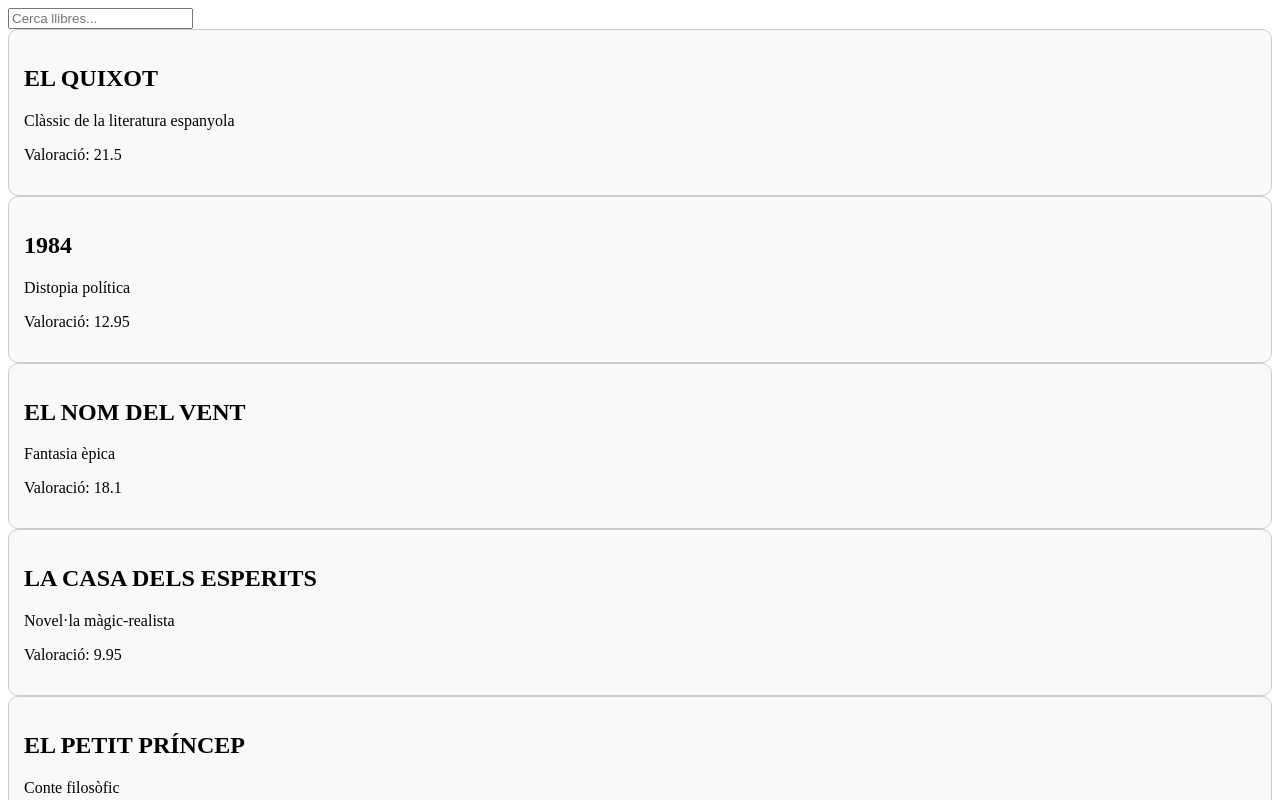
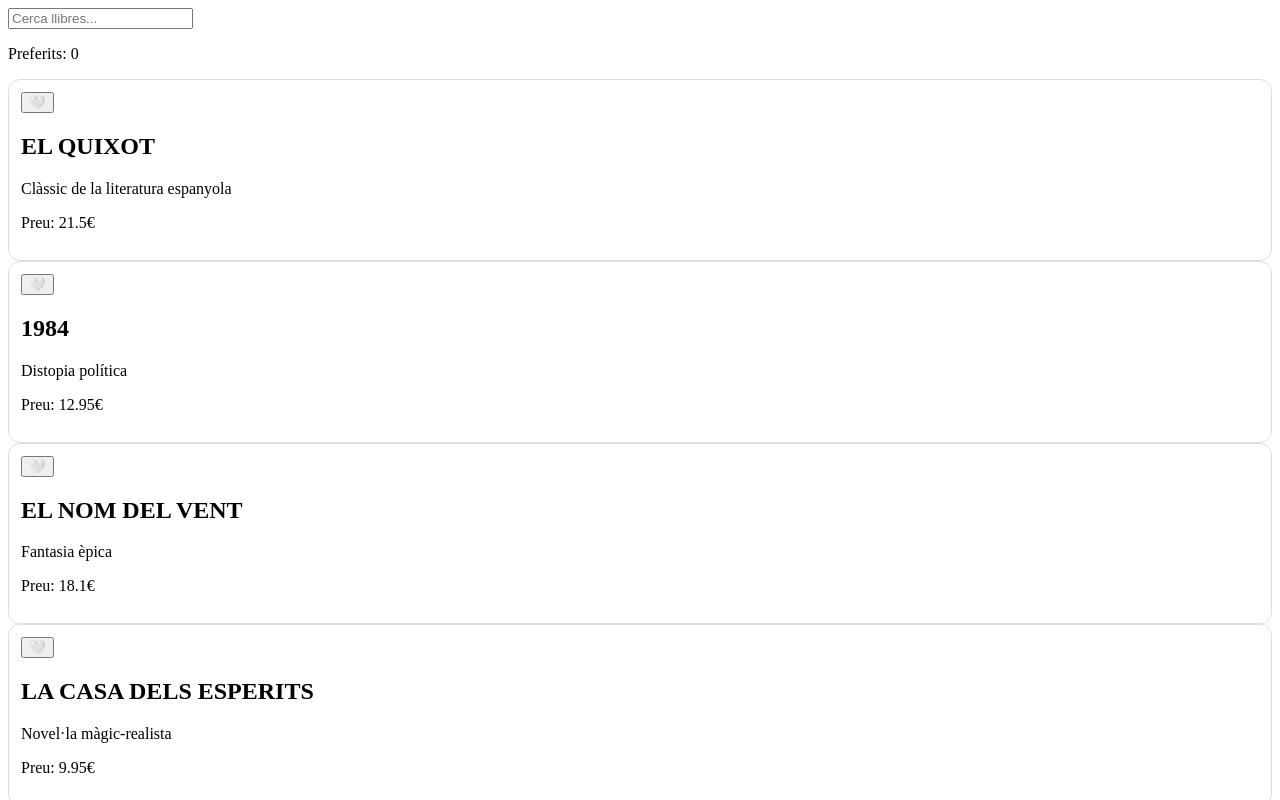
Before and after one commit to esther-cabrera/booktracker, an Angular app: page / in a window 1280 px wide. Shown: the top 800 px of the page. Built offline with nearby package versions, Linux system fonts and the light colour scheme; data requests are answered from the project's data file.

Commit message:
Exercici 4 Persistencia

```diff
--- a/src/app/components/llista-elements/llista-elements.component.html
+++ b/src/app/components/llista-elements/llista-elements.component.html
@@ -1,4 +1,6 @@
 <app-formulari-cerca></app-formulari-cerca>
+
+<p class="comptador">Preferits: {{ totalPreferits() }}</p>
 
 <div *ngIf="carregant()">
   <p>Carregant...</p>
@@ -9,7 +11,7 @@
   <button (click)="reintentar()">Reintentar</button>
 </div>
 
-<div *ngIf="!carregant() && !error()">
+<div *ngIf="!carregant() && !error()" class="grid-elements">
   <app-targeta-element *ngFor="let e of elements()" [element]="e">
   </app-targeta-element>
 </div>
--- a/src/app/components/llista-elements/llista-elements.component.scss
+++ b/src/app/components/llista-elements/llista-elements.component.scss
@@ -3,21 +3,21 @@
   gap: 15px;
 }
 
-/* mòbil */
+//mòbil
 @media (max-width: 600px) {
   .llista {
     grid-template-columns: 1fr;
   }
 }
 
-/* tablet */
+//tablet
 @media (min-width: 601px) and (max-width: 900px) {
   .llista {
     grid-template-columns: repeat(2, 1fr);
   }
 }
 
-/* escriptori */
+//escritpori
 @media (min-width: 901px) {
   .llista {
     grid-template-columns: repeat(3, 1fr);
--- a/src/app/components/llista-elements/llista-elements.component.ts
+++ b/src/app/components/llista-elements/llista-elements.component.ts
@@ -4,7 +4,7 @@ import { TargetaElementComponent } from '../targeta-element/targeta-element.comp
 import { BarraCercaComponent } from '../barra-cerca/barra-cerca.component';
 import { ElementService } from '../../services/element.service';
 import { FormulariCercaComponent } from '../formulari-cerca/formulari-cerca.component';
-
+import { PreferitsService } from '../../services/preferits.service';
 @Component({
   selector: 'app-llista-elements',
   standalone: true,
@@ -24,4 +24,7 @@ export class LlistaElementsComponent implements OnInit {
   reintentar() {
     this.elementService.obtenirPopulars();
   }
+
+  private preferitsService = inject(PreferitsService);
+  totalPreferits = this.preferitsService.totalPreferits;
 }
--- a/src/app/components/targeta-element/targeta-element.component.html
+++ b/src/app/components/targeta-element/targeta-element.component.html
@@ -1,5 +1,9 @@
 <article class="targeta">
+  <button (click)="togglePreferit()">
+    {{ esPreferit() ? "❤️" : "🤍" }}
+  </button>
+
   <h2>{{ element.nom | uppercase }}</h2>
   <p>{{ element.descripcio }}</p>
-  <p>Valoració: {{ element.preu }}</p>
+  <p>Preu: {{ element.preu }}€</p>
 </article>
--- a/src/app/components/targeta-element/targeta-element.component.scss
+++ b/src/app/components/targeta-element/targeta-element.component.scss
@@ -1,11 +1,20 @@
 .targeta {
-  border: 1px solid #ccc;
-  padding: 15px;
-  border-radius: 10px;
-  background-color: #f9f9f9;
-  transition: transform 0.2s;
+  border: 1px solid #ddd;
+  border-radius: 12px;
+  padding: 12px;
+  background: white;
 }
 
 .targeta:hover {
   transform: scale(1.02);
 }
+
+.descripcio {
+  font-size: 14px;
+  color: #555;
+}
+
+.preu {
+  font-weight: bold;
+  color: #2c7;
+}
--- a/src/app/components/targeta-element/targeta-element.component.ts
+++ b/src/app/components/targeta-element/targeta-element.component.ts
@@ -1,6 +1,7 @@
-import { Component, Input } from '@angular/core';
+import { Component, Input, inject } from '@angular/core';
 import { ElementCataleg } from '../../models/element-cataleg.model';
 import { CommonModule } from '@angular/common';
+import { PreferitsService } from '../../services/preferits.service';
 
 @Component({
   selector: 'app-targeta-element',
@@ -11,4 +12,18 @@ import { CommonModule } from '@angular/common';
 })
 export class TargetaElementComponent {
   @Input() element!: ElementCataleg;
+
+  private preferitsService = inject(PreferitsService);
+
+  togglePreferit() {
+    if (this.preferitsService.esPreferit(this.element.id)) {
+      this.preferitsService.eliminarPreferit(this.element.id);
+    } else {
+      this.preferitsService.afegirPreferit(this.element);
+    }
+  }
+
+  esPreferit(): boolean {
+    return this.preferitsService.esPreferit(this.element.id);
+  }
 }
--- /dev/null
+++ b/src/app/services/preferits.service.ts
@@ -0,0 +1,57 @@
+import { Injectable, signal, computed } from '@angular/core';
+import { ElementCataleg } from '../models/element-cataleg.model';
+
+@Injectable({
+  providedIn: 'root',
+})
+export class PreferitsService {
+  private STORAGE_KEY = 'preferits-cataleg';
+
+  private _preferits = signal<ElementCataleg[]>([]);
+
+  preferits = this._preferits.asReadonly();
+  totalPreferits = computed(() => this._preferits().length);
+
+  constructor() {
+    this.carregarPreferits();
+  }
+
+  private carregarPreferits() {
+    try {
+      const dades = localStorage.getItem(this.STORAGE_KEY);
+      if (dades) {
+        this._preferits.set(JSON.parse(dades));
+      }
+    } catch (error) {
+      console.error('Error carregant preferits', error);
+      this._preferits.set([]);
+    }
+  }
+
+  private guardarPreferits() {
+    try {
+      localStorage.setItem(this.STORAGE_KEY, JSON.stringify(this._preferits()));
+    } catch (error) {
+      console.error('Error guardant preferits', error);
+    }
+  }
+
+  afegirPreferit(element: ElementCataleg): void {
+    const actuals = this._preferits();
+
+    if (!actuals.find((e) => e.id === element.id)) {
+      this._preferits.set([...actuals, element]);
+      this.guardarPreferits();
+    }
+  }
+
+  eliminarPreferit(id: string): void {
+    const filtrats = this._preferits().filter((e) => e.id !== id);
+    this._preferits.set(filtrats);
+    this.guardarPreferits();
+  }
+
+  esPreferit(id: string): boolean {
+    return this._preferits().some((e) => e.id === id);
+  }
+}
```
